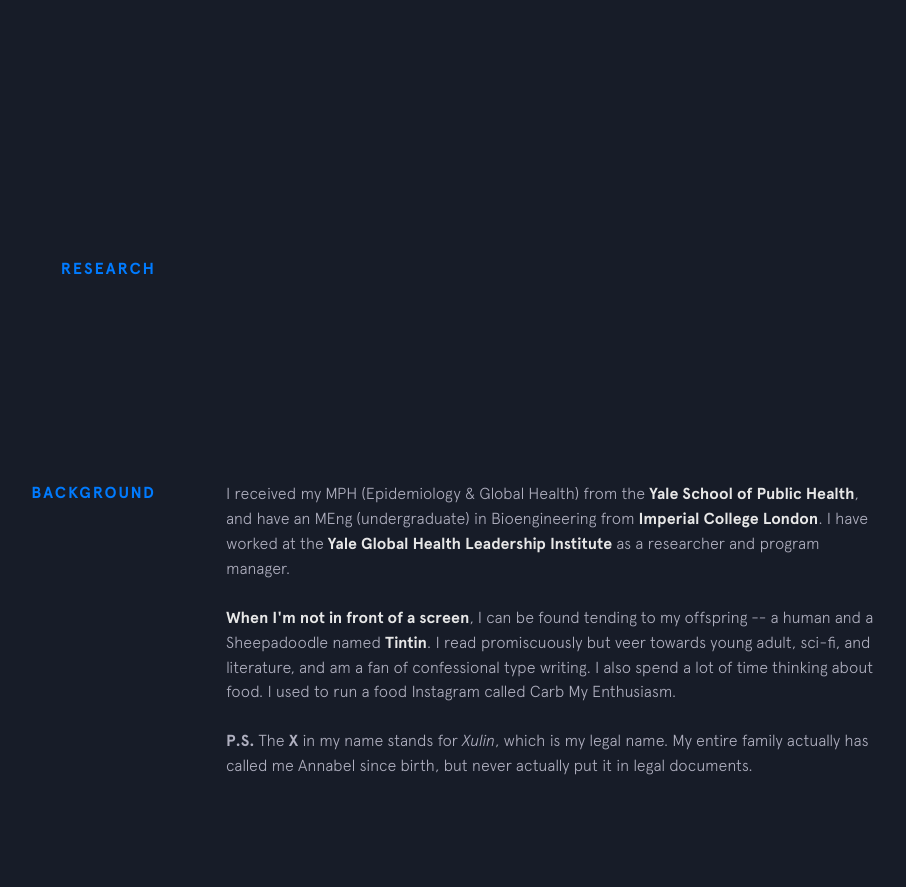
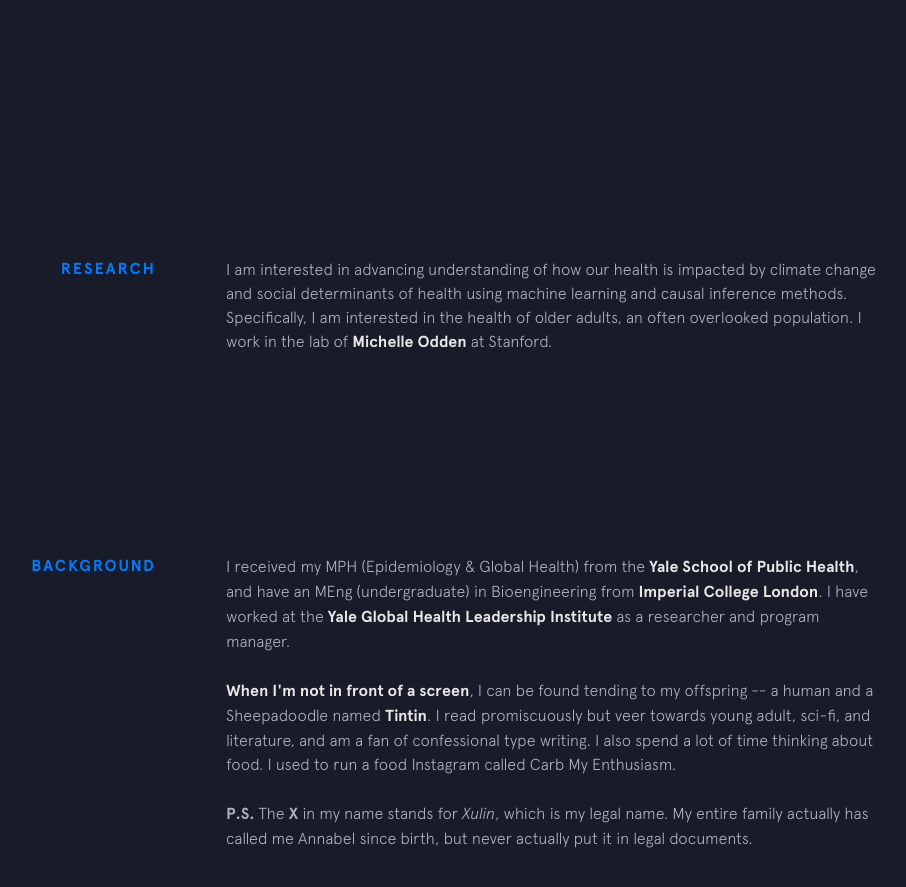
Before and after one commit to annabelxtan/annabelxtan.github.io, a Jekyll site: the page built from index.html, in a window 1280 px wide and 900 px high, scrolled down 743 px. Shown: the top 887 px of the window, without its empty margins (224-1130 px from the left). Built offline with Jekyll 4.4.1, drawn with Linux system fonts in a browser that asks for light colours; nearby versions of some CDN libraries; some of the changed lines change nothing that is shown.

Commit message:
Update research.html

```diff
--- a/_includes/research.html
+++ b/_includes/research.html
@@ -6,14 +6,14 @@
       <div class="job">
         <div class="time-place">
           <div class="job__company">
-            I am interested in advancing understanding of how our health is impacted by climate change and social determinants of health using machine learning
-            and causal inference methods. Specifically, I am interested in the health of older adults, an often overlooked population.
-            I work in the lab of <a href="http://michelleodden.com">Michelle Odden</a> at Stanford.
-
             <a href="{{job.url}}" target="_blank">{{job.company}}</a>, <div class="job__time">{{job.time}}</div>
         </div>
         <div class="job__position">{{job.position}}</div>
       </div>
       {% endfor %}
     </div>
+
+            I am interested in advancing understanding of how our health is impacted by climate change and social determinants of health using machine learning
+            and causal inference methods. Specifically, I am interested in the health of older adults, an often overlooked population.
+            I work in the lab of <a href="http://michelleodden.com">Michelle Odden</a> at Stanford.
 </section>
```
